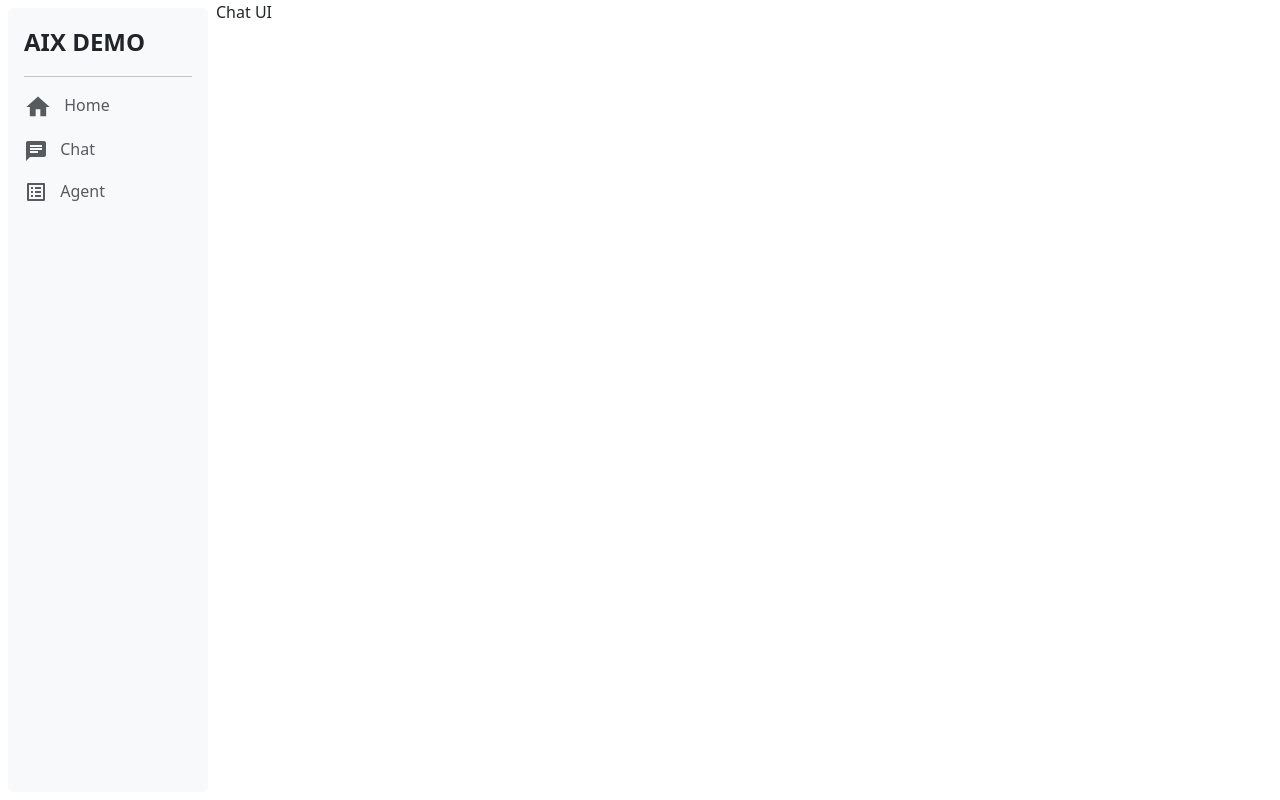
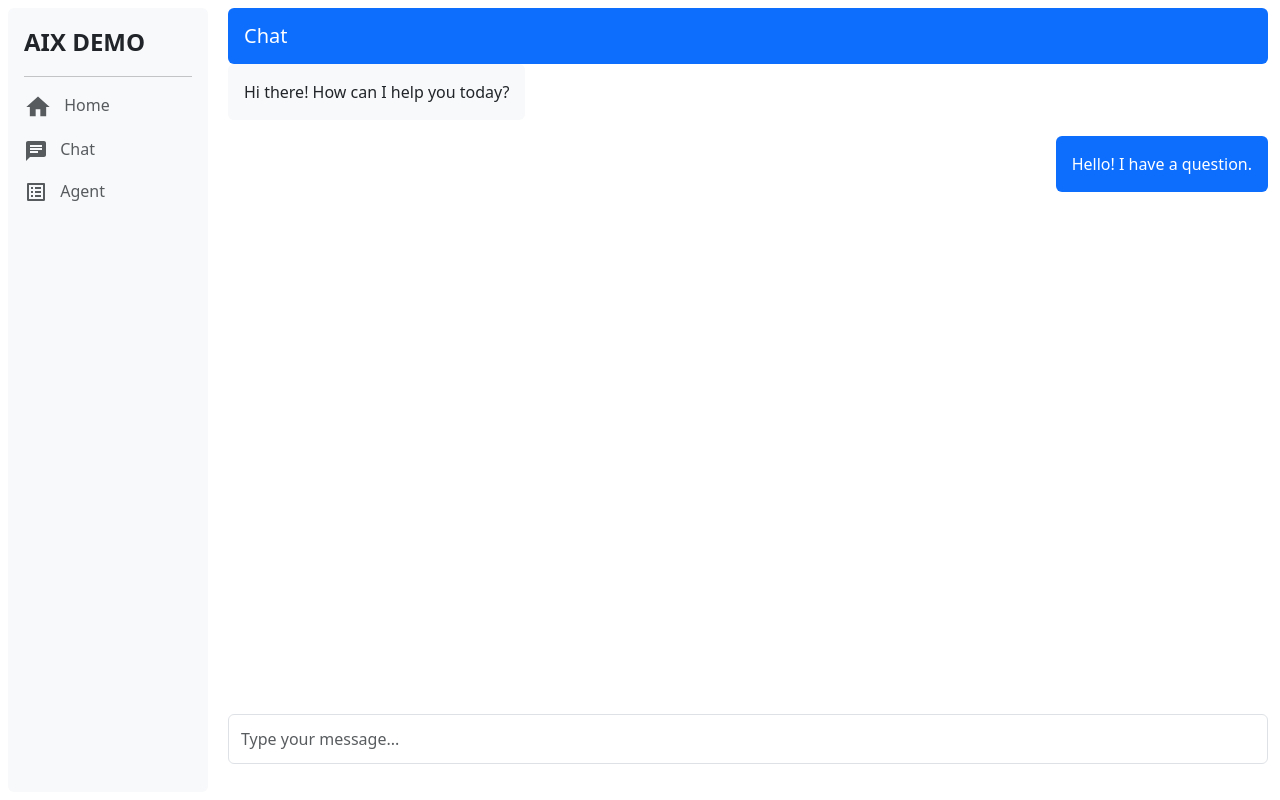
Before and after one commit to muchirajunior/aixdemo, a React (Vite) app: page /chat in a window 1280 px wide. Built offline with nearby package versions, Linux system fonts and the light colour scheme.

Commit message:
Update the chat part

```diff
--- a/package.json
+++ b/package.json
@@ -10,7 +10,9 @@
     "preview": "vite preview"
   },
   "dependencies": {
+    "@types/bun": "^1.2.19",
     "bootstrap": "^5.3.7",
+    "openai": "^5.10.1",
     "react": "^19.1.0",
     "react-dom": "^19.1.0",
     "react-icons": "^5.5.0",
--- a/src/App.tsx
+++ b/src/App.tsx
@@ -2,6 +2,7 @@ import * as Icons from 'react-icons/md';
 import { Link, BrowserRouter as Router, Routes, Route } from 'react-router-dom';
 import Home  from './home/index.tsx';
 import ChatAgent from './chat/index.tsx';
+import AgentChat from './agent/index.tsx';
 
 export default function App() {
   return (
@@ -18,6 +19,7 @@ export default function App() {
           <Routes>
             <Route path='/' element={<Home />} />
             <Route path='/chat' element={<ChatAgent />} />
+            <Route path='/agent' element={<AgentChat />} />
           </Routes>
         </div>
       </div>
--- /dev/null
+++ b/src/agent/index.tsx
@@ -0,0 +1,5 @@
+export default function AgentChat (){
+    return  (
+        <div> Agent </div>
+    )
+}
--- a/src/chat/index.tsx
+++ b/src/chat/index.tsx
@@ -1,5 +1,69 @@
+import { useState } from "react";
+import OpenAI from 'openai';
+
 export default  function ChatAgent(){
+    const [message,setMessage] =  useState("")
+    const [loading,setLoading] =  useState(false)
+
+    async function getMessage(){
+        setLoading(true);
+        console.log(message);
+
+        const token = process.env.NEXT_PUBLIC_OPENAI_API_KEY ?? '';
+        console.log('token :: ',token);
+        const client = new OpenAI();
+        client.apiKey = token;
+
+        const response = await client.responses.create({
+            model: "gpt-4.1",
+            input: "Write a one-sentence bedtime story about a unicorn."
+        });
+        setLoading(false);
+        setMessage('')
+        setMessage(response.output_text);
+    }
     return (
-        <div>Chat UI</div>
+        <div className="container py-2">
+            <div className="bg-white shadow-md rounded">
+                <div className="bg-primary text-white rounded p-3">
+                    <h5 className="mb-0">Chat</h5>
+                </div>
+                <div className="card-body" style={{ height: 'calc(100vh - 150px)', overflowY: 'auto' }}>
+                    <div className="d-flex flex-column gap-3">
+                        <div className="d-flex justify-content-start">
+                            <div className="bg-light rounded p-3">
+                                <p className="mb-0">Hi there! How can I help you today?</p>
+                            </div>
+                        </div>
+                        <div className="d-flex justify-content-end">
+                            <div className="bg-primary text-white rounded p-3">
+                                <p className="mb-0">Hello! I have a question.</p>
+                            </div>
+                        </div>
+                    </div>
+                </div>
+                <div className="card-footer d-flex align-items-center">
+                    <div className="input-group" style={{height:50}}>
+                        <input
+                            type="text"
+                            className="form-control"
+                            placeholder="Type your message..."
+                            readOnly = {loading}
+                            value={message}
+                            onChange={(v)=>setMessage(v.target.value)}
+                            onKeyDown={(e) => {
+                                if (e.key === 'Enter') {
+                                    if (message.length >3) {
+                                        getMessage()
+                                    }
+                                }
+                            }}
+                        />
+                    </div>
+                    {loading ? <span className="ms-2 spinner-border" /> : <></>}
+
+                </div>
+            </div>
+        </div>
     );
 }
```
Also changed, not shown: 1 other file (tests, documents, lock files or other folders).
